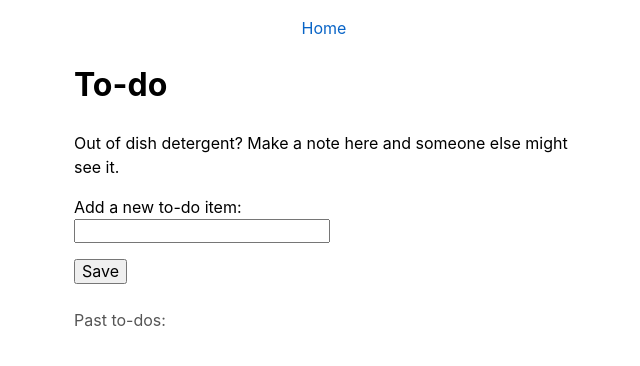
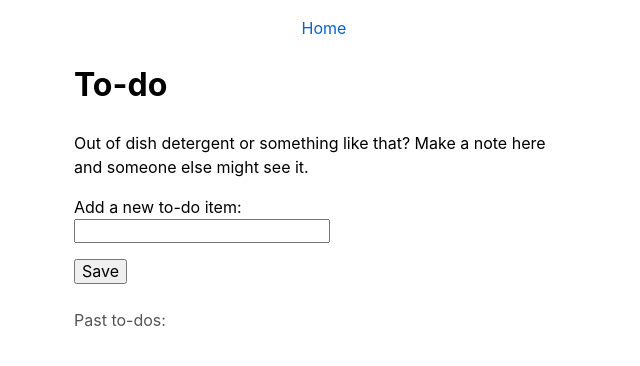
Before and after one commit to sirodoht/hasol, a Django app: page /todo/ in a window 1280 px wide. Shown: the top 366 px of the page, without its empty margins (316-956 px from the left). Run offline with Django 3.2, Linux system fonts and the light colour scheme; data that the repository does not hold is empty.

Commit message:
update todo subtitle again

```diff
--- a/main/templates/main/todo.html
+++ b/main/templates/main/todo.html
@@ -9,7 +9,7 @@
     </div>
     <h1>To-do</h1>
     <p>
-        Out of dish detergent? Make a note here and someone else might see it.
+        Out of dish detergent or something like that? Make a note here and someone else might see it.
     </p>
     <div class="todos">
         {% for item in todos %}
```
